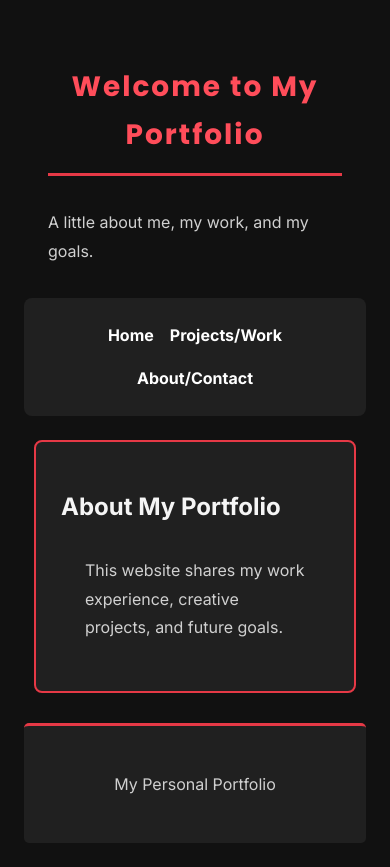
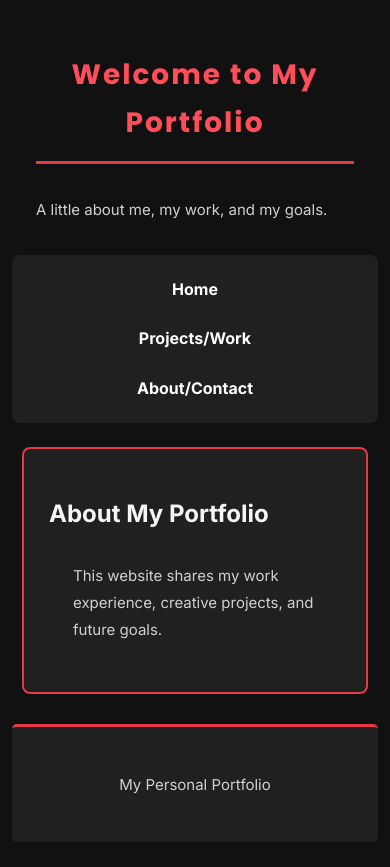
Before and after one commit to ygd3x/my-personal-portfolio, a plain HTML site: page index.html in a window 390 px wide. Drawn offline with Linux system fonts and the light colour scheme.

Commit message:
Update style.css

```diff
--- a/style.css
+++ b/style.css
@@ -112,3 +112,33 @@ margin: 15px 0;
 padding: 18px;
 }
 }
+
+/* Responsive design */
+@media (max-width: 768px) {
+body {
+padding: 12px;
+}
+
+h1 {
+font-size: 28px;
+}
+
+nav {
+display: flex;
+flex-direction: column;
+gap: 12px;
+}
+
+nav a {
+display: block;
+margin: 5px;
+}
+
+section {
+padding: 15px;
+}
+
+p {
+font-size: 15px;
+}
+}
```
